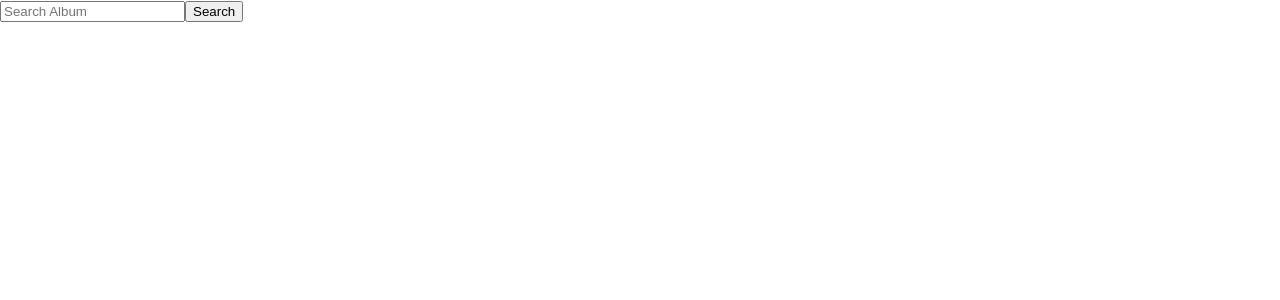
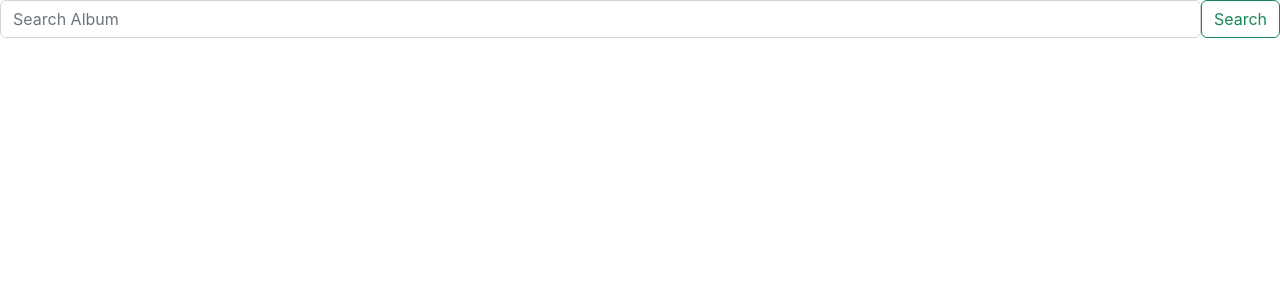
Before and after one commit to Jud4/searchContentComponent, a React (Create React App) app: page / in a window 1280 px wide. Shown: the top 300 px of the page. Built offline with nearby package versions, Linux system fonts and the light colour scheme.

Commit message:
Request API with Search bar

```diff
--- a/public/index.html
+++ b/public/index.html
@@ -12,7 +12,8 @@
     <link rel="apple-touch-icon" href="%PUBLIC_URL%/logo192.png" />
     <link rel="manifest" href="%PUBLIC_URL%/manifest.json" />
     <title>React App</title>
-
+    <link href="https://cdn.jsdelivr.net/npm/bootstrap@5.2.3/dist/css/bootstrap.min.css" rel="stylesheet" integrity="sha384-rbsA2VBKQhggwzxH7pPCaAqO46MgnOM80zW1RWuH61DGLwZJEdK2Kadq2F9CUG65" crossorigin="anonymous">
+    <script src="https://cdn.jsdelivr.net/npm/bootstrap@5.2.3/dist/js/bootstrap.bundle.min.js" integrity="sha384-kenU1KFdBIe4zVF0s0G1M5b4hcpxyD9F7jL+jjXkk+Q2h455rYXK/7HAuoJl+0I4" crossorigin="anonymous"></script>
   </head>
   <body>
     <noscript>You need to enable JavaScript to run this app.</noscript>
--- a/src/App.js
+++ b/src/App.js
@@ -3,7 +3,14 @@ import { useState } from "react";
 
 function App() {
   const getQuery = async ({query})=>{
-    console.log(query);
+    // Pre-processing query for API
+    query = query.replace(/ /g,'+');
+    const url = `https://itunes.apple.com/search?term=${query}&media=music&attribute=artistTerm&entity=album&limit=30`;
+
+    //Request the API
+    const res = await fetch(url);
+    const data = await res.json();
+    console.log(data);
   }
   return (
     <div className="App">
--- a/src/components/SearchComponent.jsx
+++ b/src/components/SearchComponent.jsx
@@ -14,15 +14,16 @@ const onSubmit = (e) => {
 
 
     return (
-    <form onSubmit={onSubmit}>
+        <form className="d-flex" onSubmit={onSubmit}>
             <input
                 type="search"
+                className="form-control me-1.5"
                 placeholder="Search Album"
                 aria-label="Search"
                 value={query}
                 onChange={(e) => setQuery(e.target.value)}
             />
-        <button type="submit">
+            <button className="btn btn-outline-success m-1.5" type="submit">
                 Search
             </button>
         </form>
```
Lines whose indentation alone changed are shown as unchanged.
